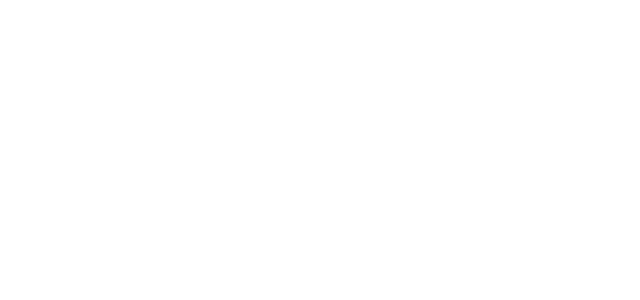
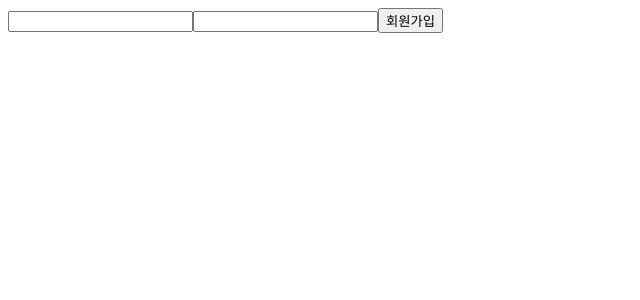
Before and after one commit to WONILLISM/wanted-pre-onboarding-frontend-april, a React (Create React App) app: page /signup in a window 1280 px wide. Shown: the top 300 px of the page, without its empty margins (0-640 px from the left). Built offline with nearby package versions, Linux system fonts and the light colour scheme.

Commit message:
[feat] #1 라우팅
signin, signup 페이지 라우팅

```diff
--- a/src/App.tsx
+++ b/src/App.tsx
@@ -1,5 +1,11 @@
+import Router from "./router";
+
 function App() {
-  return <div className="App"></div>;
+  return (
+    <>
+      <Router />
+    </>
+  );
 }
 
 export default App;
--- /dev/null
+++ b/src/pages/SignIn.tsx
@@ -0,0 +1,15 @@
+import React from "react";
+
+const SignIn = () => {
+  return (
+    <div>
+      <form>
+        <input data-testid="email-input" />
+        <input data-testid="password-input" />
+        <button data-testid="signin-button">로그인</button>
+      </form>
+    </div>
+  );
+};
+
+export default SignIn;
--- /dev/null
+++ b/src/pages/SignUp.tsx
@@ -0,0 +1,15 @@
+import React from "react";
+
+const SignUp = () => {
+  return (
+    <div>
+      <form>
+        <input data-testid="email-input" />
+        <input data-testid="password-input" />
+        <button data-testid="signup-button">회원가입</button>
+      </form>
+    </div>
+  );
+};
+
+export default SignUp;
--- /dev/null
+++ b/src/router.tsx
@@ -0,0 +1,18 @@
+import React from "react";
+import { BrowserRouter, Route, Routes } from "react-router-dom";
+import SignIn from "./pages/SignIn";
+import SignUp from "./pages/SignUp";
+
+const Router = () => {
+  return (
+    <BrowserRouter>
+      <Routes>
+        <Route path="/" />
+        <Route path="/signin" element={<SignIn />} />
+        <Route path="/signup" element={<SignUp />} />
+      </Routes>
+    </BrowserRouter>
+  );
+};
+
+export default Router;
```
